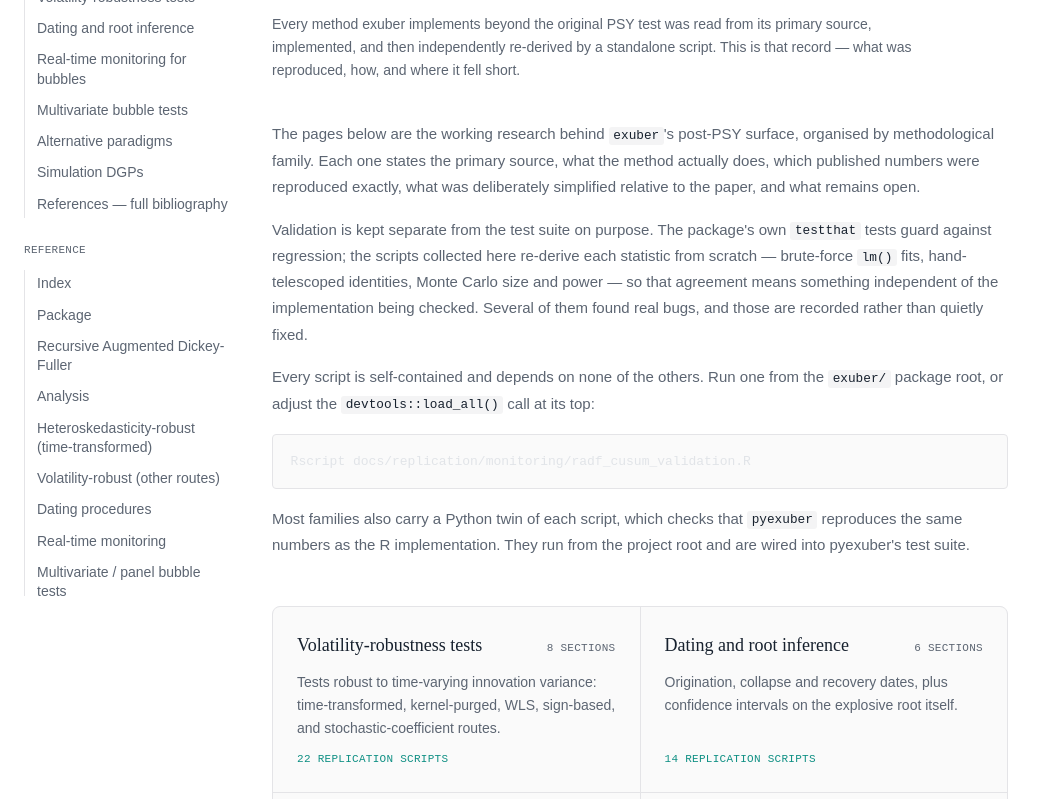
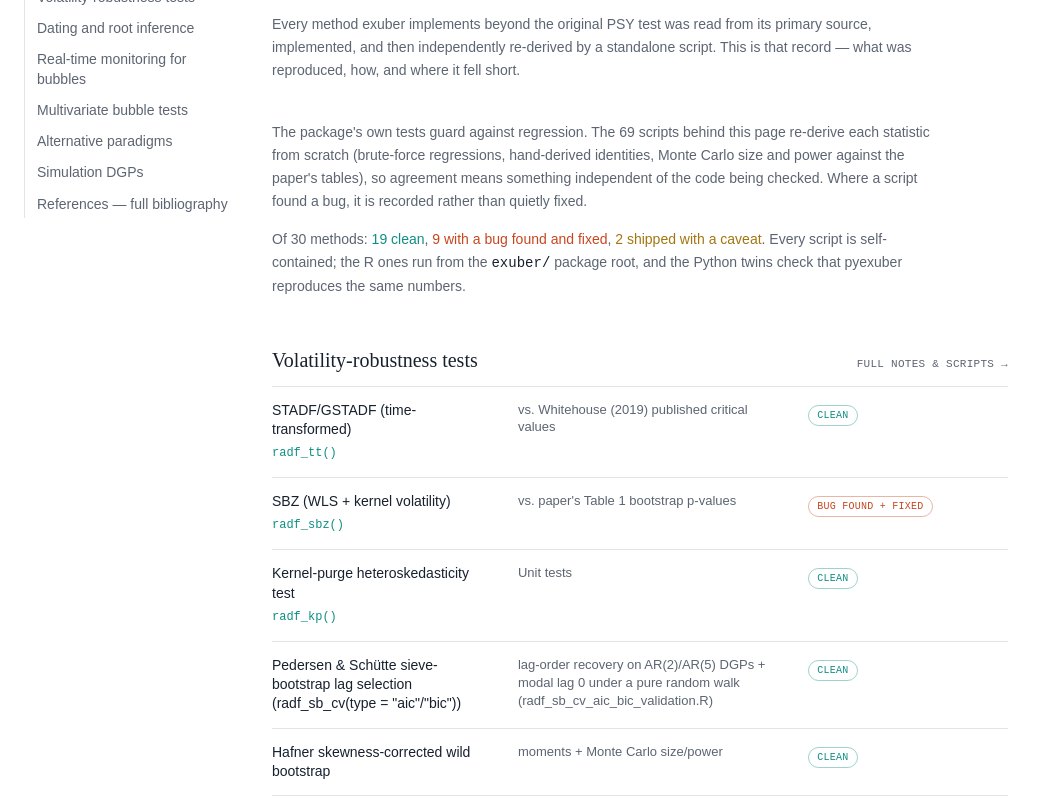
Before and after one commit to kvasilopoulos/exubersite, an Astro site: page /replication in a window 1280 px wide. Shown: the part 181-980 px from the top of the page, without its empty margins (0-1047 px from the left). Built offline with nearby package versions, Linux system fonts and the light colour scheme; Astro itself is replaced by a stand-in of ours.

Commit message:
Replication: flat per-method table as the index, notes demoted, no Reference sidebar

```diff
--- a/src/pages/replication/[...slug].astro
+++ b/src/pages/replication/[...slug].astro
@@ -3,7 +3,7 @@ import { getCollection, render } from "astro:content";
 import { Code } from "astro:components";
 import DocsLayout from "../../layouts/DocsLayout.astro";
 import manifest from "../../data/replication-scripts.json";
-import { replicationSection, referenceSection } from "../../sidebars";
+import { replicationSection } from "../../sidebars";
 
 export async function getStaticPaths() {
   const pages = await getCollection("replication");
@@ -12,7 +12,7 @@ export async function getStaticPaths() {
 
 const { page } = Astro.props;
 const { Content, headings } = await render(page);
-const sidebar = [await replicationSection(), referenceSection()];
+const sidebar = [await replicationSection()];
 
 // Vite reads the vendored .R/.py files at build time; the markdown links into
 // the R ones as #script-<name> anchors (Python: #script-<name>-py), so they
--- a/src/pages/replication/index.astro
+++ b/src/pages/replication/index.astro
@@ -1,24 +1,31 @@
 ---
-import { getCollection, render } from "astro:content";
+import { getCollection } from "astro:content";
 import DocsLayout from "../../layouts/DocsLayout.astro";
 import scripts from "../../data/replication-scripts.json";
-import { replicationSection, referenceSection } from "../../sidebars";
+import table from "../../data/replication-table.json";
+import reference from "../../data/reference.json";
+import { replicationSection } from "../../sidebars";
 
 const pages = (await getCollection("replication")).sort((a, b) => a.data.order - b.data.order);
-const sidebar = [await replicationSection(), referenceSection()];
+const sidebar = [await replicationSection()];
+const topics: Record<string, unknown> = reference.topics;
 
-const cards = await Promise.all(
-  pages.map(async (p) => {
-    const { headings } = await render(p);
-    return {
-      id: p.id,
-      title: p.data.title,
-      blurb: p.data.blurb,
-      methods: headings.filter((h) => h.depth === 2).length,
-      scripts: scripts.filter((s) => s.family === p.id).length,
-    };
-  }),
-);
+const families = pages
+  .map((p) => ({ id: p.id, title: p.data.title, rows: table.filter((r) => r.family === p.id) }))
+  .filter((f) => f.rows.length > 0);
+
+const counts = {
+  clean: table.filter((r) => r.kind === "clean").length,
+  fixed: table.filter((r) => r.kind === "fixed").length,
+  caveat: table.filter((r) => r.kind === "caveat").length,
+};
+
+const chip: Record<string, string> = {
+  clean: "text-stable border-stable/40",
+  fixed: "text-explosive border-explosive/40",
+  caveat: "text-threshold border-threshold/40",
+};
+const link = "text-ink underline decoration-border underline-offset-4 hover:decoration-explosive";
 ---
 
 <DocsLayout
@@ -27,61 +34,72 @@ const cards = await Promise.all(
   description="Every method exuber implements beyond the original PSY test was read from its primary source, implemented, and then independently re-derived by a standalone script. This is that record — what was reproduced, how, and where it fell short."
   sidebar={sidebar}
 >
-  <section class="prose">
+  <section class="max-w-2xl space-y-4 text-sm leading-relaxed text-muted">
     <p>
-      The pages below are the working research behind <code>exuber</code>'s post-PSY
-      surface, organised by methodological family. Each one states the primary source,
-      what the method actually does, which published numbers were reproduced exactly,
-      what was deliberately simplified relative to the paper, and what remains open.
+      The package's own tests guard against regression. The {scripts.length} scripts behind this
+      page re-derive each statistic from scratch (brute-force regressions, hand-derived
+      identities, Monte Carlo size and power against the paper's tables), so agreement means
+      something independent of the code being checked. Where a script found a bug, it is
+      recorded rather than quietly fixed.
     </p>
     <p>
-      Validation is kept separate from the test suite on purpose. The package's own
-      <code>testthat</code> tests guard against regression; the scripts collected here
-      re-derive each statistic from scratch — brute-force <code>lm()</code> fits,
-      hand-telescoped identities, Monte Carlo size and power — so that agreement means
-      something independent of the implementation being checked. Several of them found
-      real bugs, and those are recorded rather than quietly fixed.
-    </p>
-    <p>
-      Every script is self-contained and depends on none of the others. Run one from the
-      <code>exuber/</code> package root, or adjust the <code>devtools::load_all()</code>
-      call at its top:
-    </p>
-    <pre class="astro-code"><code>Rscript docs/replication/monitoring/radf_cusum_validation.R</code></pre>
-    <p>
-      Most families also carry a Python twin of each script, which checks that
-      <code>pyexuber</code> reproduces the same numbers as the R implementation. They run
-      from the project root and are wired into pyexuber's test suite.
+      Of {table.length} methods: <span class="text-stable">{counts.clean} clean</span>,
+      <span class="text-explosive">{counts.fixed} with a bug found and fixed</span>,
+      <span class="text-threshold">{counts.caveat} shipped with a caveat</span>. Every script is
+      self-contained; the R ones run from the <code class="font-mono text-ink">exuber/</code>
+      package root, and the Python twins check that pyexuber reproduces the same numbers.
     </p>
   </section>
 
-  <div class="mt-12 grid gap-px overflow-hidden rounded-lg border border-border bg-border sm:grid-cols-2">
-    {
-      cards.map((c) => (
-        <a
-          href={`/replication/${c.id}`}
-          class="group flex flex-col gap-3 bg-panel p-6 transition-colors hover:bg-panel-hi"
-        >
-          <div class="flex items-baseline justify-between gap-3">
-            <h2 class="font-display text-lg text-ink">{c.title}</h2>
-            <span class="shrink-0 font-mono text-[11px] uppercase tracking-wide text-muted">
-              {c.methods} {c.methods === 1 ? "section" : "sections"}
-            </span>
-          </div>
-          <p class="text-sm leading-relaxed text-muted">{c.blurb}</p>
-          {c.scripts > 0 && (
-            <span class="mt-auto font-mono text-[11px] uppercase tracking-wide text-stable">
-              {c.scripts} replication {c.scripts === 1 ? "script" : "scripts"}
-            </span>
-          )}
-        </a>
-      ))
-    }
+  <div class="mt-12 space-y-12">
+    {families.map((f) => (
+      <section>
+        <div class="flex flex-wrap items-baseline justify-between gap-x-6 gap-y-1 border-b border-border pb-3">
+          <h2 id={f.id} class="scroll-mt-24 font-display text-xl text-ink">{f.title}</h2>
+          <a href={`/replication/${f.id}`} class="font-mono text-[11px] uppercase tracking-wide text-muted transition-colors hover:text-ink">
+            Full notes &amp; scripts →
+          </a>
+        </div>
+        <ul class="divide-y divide-border">
+          {f.rows.map((r) => (
+            <li class="grid gap-x-6 gap-y-1.5 py-3.5 sm:grid-cols-[minmax(0,1fr)_minmax(0,1.2fr)_minmax(0,0.9fr)]">
+              <div>
+                <p class="text-sm leading-snug text-ink">{r.item}</p>
+                {topics[r.fn] && (
+                  <a href={`/reference/${r.fn}`} class="font-mono text-[12px] text-stable hover:underline">{r.fn}()</a>
+                )}
+              </div>
+              <p class="text-[13px] leading-snug text-muted">{r.check || "Unit tests"}</p>
+              <div>
+                <span class={`inline-block rounded-full border px-2 py-0.5 font-mono text-[10px] uppercase tracking-wide ${chip[r.kind]}`}>{r.verdict}</span>
+                {r.kind !== "clean" && r.detail && <p class="mt-1.5 text-xs leading-snug text-muted">{r.detail}</p>}
+              </div>
+            </li>
+          ))}
+        </ul>
+      </section>
+    ))}
   </div>
 
-  <p class="mt-10 text-xs leading-relaxed text-muted">
-    Cited PDFs are not redistributed here — the bibliography carries DOIs and working-paper
-    links instead. Every shipped item has an archived script; the earliest ones (STADF,
-    kernel-purge, SBZ, common-bubble, root inference, PDC) were archived retroactively.
-  </p>
+  <section class="mt-16 border-t border-border pt-10">
+    <h2 id="notes" class="scroll-mt-24 font-display text-xl text-ink">Full research notes</h2>
+    <p class="mt-2 max-w-2xl text-sm leading-relaxed text-muted">
+      The working notes behind the table, one page per family: sources, the exact numbers
+      reproduced, what was simplified, what remains open, and every script in full.
+    </p>
+    <ul class="mt-6 divide-y divide-border border-y border-border">
+      {pages.map((p) => (
+        <li>
+          <a href={`/replication/${p.id}`} class="grid gap-1 py-3 transition-colors hover:bg-panel sm:grid-cols-[16rem_minmax(0,1fr)] sm:gap-4">
+            <span class="text-sm text-ink">{p.data.title}</span>
+            <span class="text-sm leading-snug text-muted">{p.data.blurb}</span>
+          </a>
+        </li>
+      ))}
+    </ul>
+    <p class="mt-6 text-xs leading-relaxed text-muted">
+      Cited PDFs are not redistributed here; the <a href="/replication/references" class={link}>bibliography</a>
+      carries DOIs and working-paper links instead.
+    </p>
+  </section>
 </DocsLayout>
```
